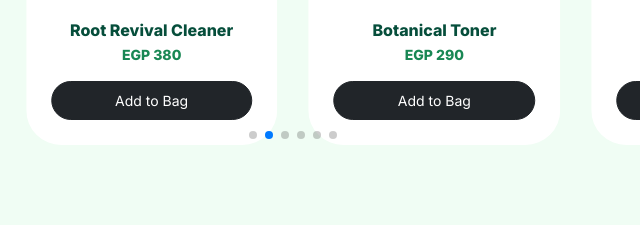
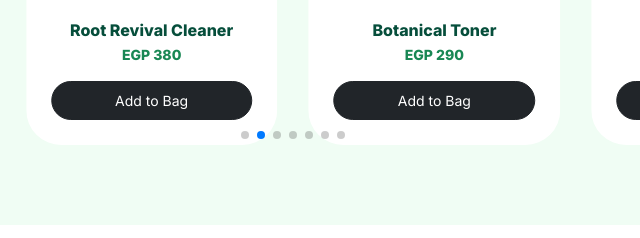
Before and after one commit to mosoliman5915-max/e-commerce, a plain HTML site: page index.html in a window 1280 px wide. Shown: the part 1362-1600 px from the top of the page, 347-987 px from the left. Drawn offline with nearby package versions, Linux system fonts and the light colour scheme; no server answers; a web font is replaced by a local one.

Commit message:
Add files via upload

```diff
--- a/index.html
+++ b/index.html
@@ -28,7 +28,7 @@
 
         #home {
             min-height: 100vh; position: relative; overflow: hidden; display: flex; align-items: center; justify-content: center;
-            background: linear-gradient(rgba(0,0,0,0.55), rgba(0,0,0,0.55)), url('Extra post 1.png');
+            background: linear-gradient(rgba(0,0,0,0.55), rgba(0,0,0,0.55)), url("post 11'.png");
             background-size: cover; background-position: center; color: white; text-align: center; width: 100%;
             /* تحسين سرعة ظهور الخلفية */
             background-color: #031a14;
@@ -162,7 +162,7 @@
         <div class="container py-5">
             <div class="row align-items-center">
                 <div class="col-lg-6" data-aos="fade-right">
-                    <img src="Extra post 3.png" class="img-fluid rounded-5 shadow-lg" loading="lazy">
+                    <img src="Extra post 3 (1).png" class="img-fluid rounded-5 shadow-lg" loading="lazy">
                 </div>
                 <div class="col-lg-6 ps-lg-5" data-aos="fade-left">
                     <span class="text-success fw-bold text-uppercase mb-3 d-block">The Genesis</span>
@@ -235,15 +235,16 @@
         }
 
         const products = [
-            { id: 1, cat: "Face", name: "Elixir Gold Cleaner", price: 450, img: "product 1.JPEG", desc: "Our signature gold cleaner." },
-            { id: 2, cat: "Face", name: "Aqua-Night Cleaner", price: 520, img: "product 2.JPEG", desc: "Night ritual for sensitive skin." },
-            { id: 3, cat: "Face", name: "Root Revival Cleaner", price: 380, img: "product 3.JPEG", desc: "Revive skin from roots." },
-            { id: 4, cat: "Face", name: "Botanical Toner", price: 290, img: "product 4.JPEG", desc: "Balancing and refreshing." },
-            { id: 7, cat: "serums", name: "Elixir Gold Serum", price: 450, img: "product 7.JPEG", desc: "Pure oil blend." },
-            { id: 8, cat: "serums", name: "Youth Serum", price: 130, img: "product 8.JPEG", desc: "Light and powerful." },
-            { id: 11, cat: "serums", name: "Mega Serum Lab", price: 2800, img: "product 11.JPEG", desc: "Lab-grade mega serum." },
-            { id: 12, cat: "Body", name: "Body Glow Oil", price: 420, img: "product 12.JPEG", desc: "Non-greasy body oil." },
-            { id: 14, cat: "Body", name: "Pure Scrub", price: 150, img: "product 14.JPEG", desc: "Botanical seed scrub." }
+            { id: 1, cat: "Face", name: "Elixir Gold Cleaner", price: 450, img: "product 1.jfif", desc: "Our signature gold cleaner." },
+            { id: 2, cat: "Face", name: "Aqua-Night Cleaner", price: 520, img: "product 2.jfif", desc: "Night ritual for sensitive skin." },
+            { id: 3, cat: "Face", name: "Root Revival Cleaner", price: 380, img: "product 3.jfif", desc: "Revive skin from roots." },
+            { id: 4, cat: "Face", name: "Botanical Toner", price: 290, img: "product 4.jfif", desc: "Balancing and refreshing." },
+            { id: 7, cat: "serums", name: "Elixir Gold Serum", price: 450, img: "product 7.jfif", desc: "Pure oil blend." },
+            { id: 8, cat: "serums", name: "Youth Serum", price: 130, img: "product 8.jfif", desc: "Light and powerful." },
+            { id: 11, cat: "serums", name: "Mega Serum Lab", price: 2800, img: "product 11.jfif", desc: "Lab-grade mega serum." },
+            { id: 12, cat: "Body", name: "Body Glow Oil", price: 420, img: "product 12.jfif", desc: "Non-greasy body oil." },
+            { id: 14, cat: "Body", name: "Pure Scrub", price: 150, img: "product 14.jfif", desc: "Botanical seed scrub." },
+            { id: 15, cat: "serums", name: "eye contour serum", price: 150, img: "product 15.jfif", desc: "Botanical seed scrub." },
         ];
 
         let swiper;
```
Also changed, not shown: Extra post 3 (1).png (added), IMG_0853.png (added), post 11'.png (added), product 1.jfif (added), product 10.jfif (added), product 11.jfif (added), product 12.jfif (added), product 13.jfif (added), product 14.jfif (added), product 15.jfif (added), product 2.jfif (added), product 3.jfif (added), product 4.jfif (added), product 5.jfif (added), 4 more files.
